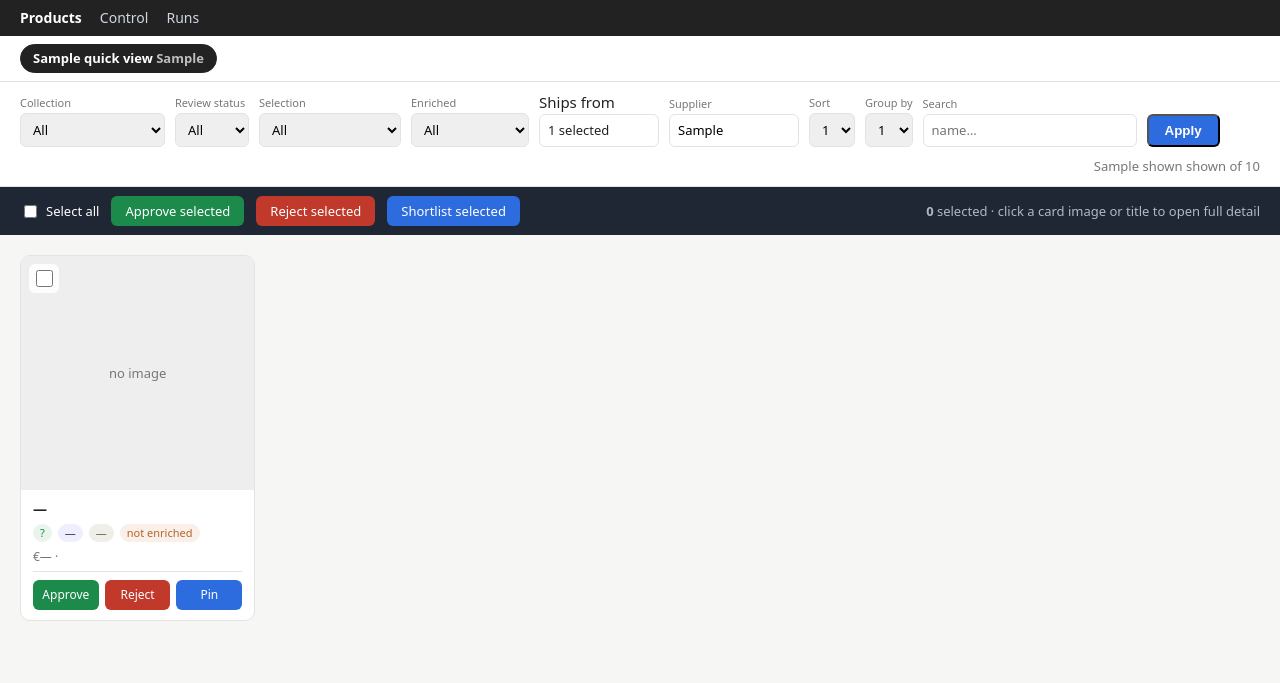
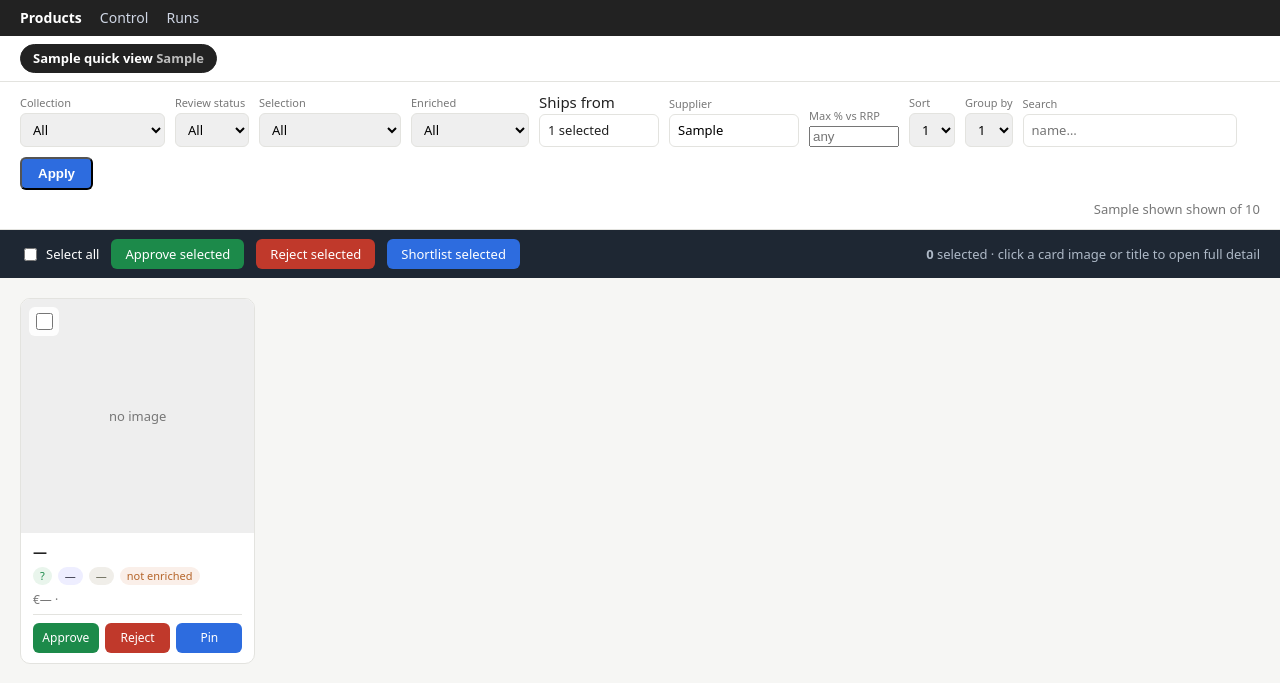
Before and after one commit to rbachyk/syncee-product-research, a FastAPI app: template src/syncee_scanner/dashboard/templates/gallery.html in a window 1280 px wide. Shown: the top 683 px of the page. Run offline with FastAPI, Linux system fonts and the light colour scheme; the template is opened without the code that fills it: most values are stand-ins (such as "Sample title", 1, 10 or a date in 2020); some libraries are stand-ins or nearby versions.

Commit message:
Sort + filter by Price vs RRP
- Rename the stored field "Price vs RRP %" → "Price vs RRP" (a literal % in a
  JSONB key breaks parameterized SQL, so it couldn't be sorted/filtered).
- Sort options: "Closest to market (vs RRP ↑)" and "Furthest above (↓)".
- Filter "Max % vs RRP": keep only products priced at most N% above market
  (e.g. 0 = at/below RRP), excluding ones with no RRP comparison.
- Detail card + banner updated to the new field name.

Verified: filter thresholds (0/10/200) and both sort directions.

Co-Authored-By: Claude Opus 4.8 (1M context) <noreply@anthropic.com>
Claude-Session: https://claude.ai/code/session_01DPKQfUugHkGtB5PwJrKaxi

```diff
--- a/src/syncee_scanner/dashboard/app.py
+++ b/src/syncee_scanner/dashboard/app.py
@@ -90,6 +90,9 @@ SORTS = {
     "price_asc": ("Price (low→high)", "(data->>'Proposed Retail Price')::float ASC NULLS LAST"),
     "name": ("Name (A→Z)", "data->>'Product Name' ASC"),
     "enriched": ("Recently enriched", "(data->>'Enriched At') DESC NULLS LAST"),
+    "vs_rrp": ("Closest to market (vs RRP ↑)", "(data->>'Price vs RRP')::float ASC NULLS LAST"),
+    "vs_rrp_desc": ("Furthest above market (vs RRP ↓)",
+                    "(data->>'Price vs RRP')::float DESC NULLS LAST"),
 }
 # Group key → (label, SQL group expression, product field to read the group value from).
 GROUPS = {
@@ -123,7 +126,7 @@ def _supplier_names(conn) -> dict[str, str]:
 def gallery(
     request: Request, collection: str = "", status: str = "", selection: str = "",
     enriched: str = "", ships_from: list[str] = _SHIPS_FROM_Q, supplier: str = "",
-    q: str = "", sort: str = "score", group: str = "none",
+    max_vs_rrp: str = "", q: str = "", sort: str = "score", group: str = "none",
 ):
     """Product gallery: filter (collection/review/selection/enriched/ships-from/supplier/search)."""
     sort = sort if sort in SORTS else "score"
@@ -154,6 +157,10 @@ def gallery(
             "(SELECT id::text FROM suppliers WHERE data->>'Supplier Name' ILIKE %s)"
         )
         params.append(f"%{supplier}%")
+    if _num(max_vs_rrp) is not None:
+        # Keep only products priced at most N% above market (negative = below RRP).
+        where.append("(data->>'Price vs RRP')::float <= %s")
+        params.append(_num(max_vs_rrp))
     if q:
         where.append("data->>'Product Name' ILIKE %s")
         params.append(f"%{q}%")
@@ -224,7 +231,7 @@ def gallery(
         "ship_countries": ship_countries,
         "sel_collection": collection, "sel_status": status, "sel_selection": selection,
         "sel_enriched": enriched, "sel_ships_from": ships_from, "sel_supplier": supplier,
-        "sel_sort": sort, "sel_group": group, "q": q,
+        "sel_max_vs_rrp": max_vs_rrp, "sel_sort": sort, "sel_group": group, "q": q,
         "shown": len(products), "total": total, "truncated": truncated, "grouped": group != "none",
         "authed": auth.auth_enabled(),
     })
@@ -302,7 +309,7 @@ _DETAIL_SECTIONS = [
     ("Pricing & margin", [
         ("Final price (EUR)", "Proposed Retail Price"),
         ("Market price / RRP (EUR)", "Market Price (EUR)"),
-        ("Price vs RRP", "Price vs RRP %"),
+        ("Price vs RRP (%)", "Price vs RRP"),
         ("Supplier price (source ccy)", "Supplier Price"), ("Currency", "Currency"),
         ("Syncee RRP (source ccy)", "Suggested Retail Price"),
         ("Shipping cost", "Shipping Cost"), ("Shipping cost known", "Shipping Cost Known"),
--- a/src/syncee_scanner/dashboard/templates/detail.html
+++ b/src/syncee_scanner/dashboard/templates/detail.html
@@ -72,7 +72,7 @@
         <span class="big">€{{ p.get('Proposed Retail Price') }}</span>
         <span class="pmeta">final price · margin {{ p.get('Estimated Margin %') or '?' }}%
         {% if p.get('Market Price (EUR)') %}· RRP €{{ p.get('Market Price (EUR)') }}
-          {% set d = p.get('Price vs RRP %') %}
+          {% set d = p.get('Price vs RRP') %}
           {% if d is not none %}<span class="{{ 'over' if d > 0 else 'under' }}">({{ '+' if d > 0 }}{{ d }}% vs market)</span>{% endif %}
         {% endif %}</span>
       </div>
--- a/src/syncee_scanner/dashboard/templates/gallery.html
+++ b/src/syncee_scanner/dashboard/templates/gallery.html
@@ -129,6 +129,9 @@
     <label class="f">Supplier
       <input type="text" name="supplier" value="{{ sel_supplier }}" placeholder="name…" style="width:130px">
     </label>
+    <label class="f">Max % vs RRP
+      <input type="number" name="max_vs_rrp" value="{{ sel_max_vs_rrp }}" step="5" placeholder="any" style="width:90px" title="keep products priced at most this % above market (e.g. 0 = at/below RRP)">
+    </label>
     <label class="f">Sort
       <select name="sort" onchange="this.form.submit()">
         {% for k,v in sorts.items() %}<option value="{{k}}" {{'selected' if k==sel_sort}}>{{v[0]}}</option>{% endfor %}
--- a/src/syncee_scanner/scoring/service.py
+++ b/src/syncee_scanner/scoring/service.py
@@ -168,9 +168,10 @@ def _product_fields(r, classification, supplier_eligible: bool) -> dict:
         # Syncee's RRP converted to EUR, so it's comparable to the final EUR price.
         if m.market_price:
             fields["Market Price (EUR)"] = round(m.market_price, 2)
-            # How far our price sits from the market: +% above RRP, -% below.
+            # How far our price sits from the market: +% above RRP, -% below. Key has no '%'
+            # so it's usable in SQL filters/sorts (a literal % breaks parameterized queries).
             if m.proposed_retail_price:
-                fields["Price vs RRP %"] = round(
+                fields["Price vs RRP"] = round(
                     (m.proposed_retail_price / m.market_price - 1) * 100, 1
                 )
     return fields
```
